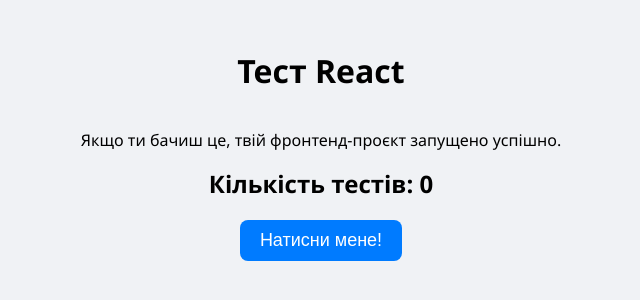
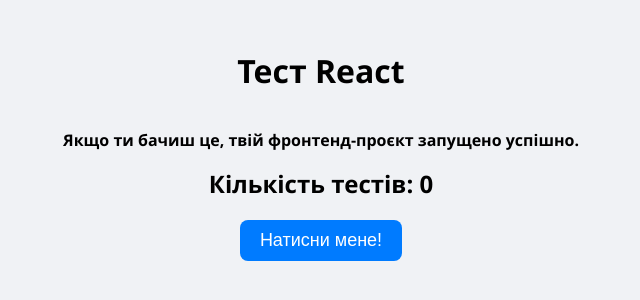
Before and after one commit to danylosten/voluntrack-frontend, a React (Create React App) app: page / in a window 1280 px wide. Shown: the part 256-556 px from the top of the page, without its empty margins (319-959 px from the left). Built offline with nearby package versions, Linux system fonts and the light colour scheme.

Commit message:
Zminuv text na b

```diff
--- a/src/App.js
+++ b/src/App.js
@@ -28,7 +28,7 @@
   return (
     <div style={containerStyle}>
       <h1>Тест React</h1>
-      <p>Якщо ти бачиш це, твій фронтенд-проєкт запущено успішно.</p>
+      <p><b>Якщо ти бачиш це, твій фронтенд-проєкт запущено успішно.</b></p>
 
       <div style={{ fontSize: '24px', fontWeight: 'bold' }}>
         Кількість тестів: {count}
```
